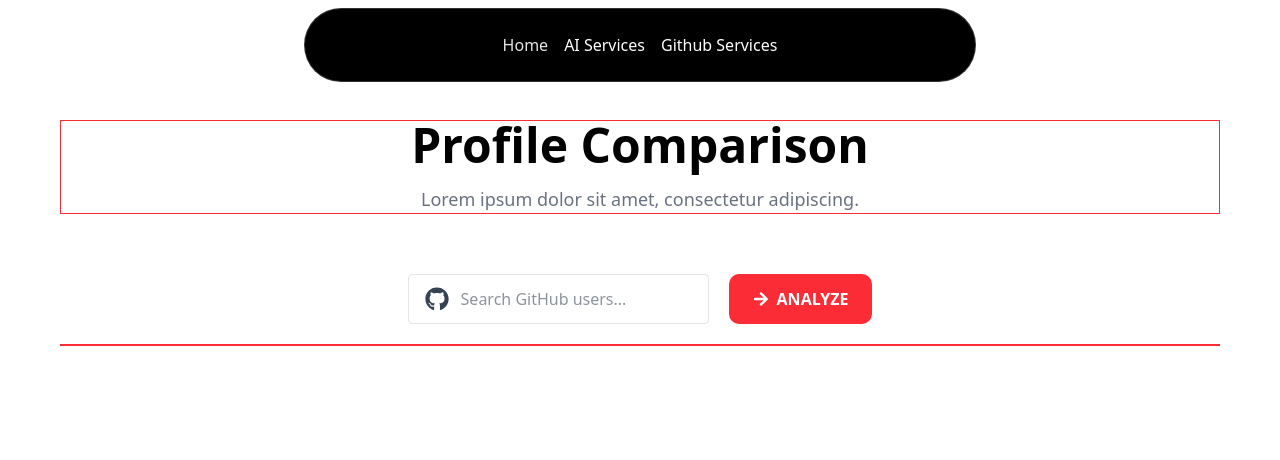
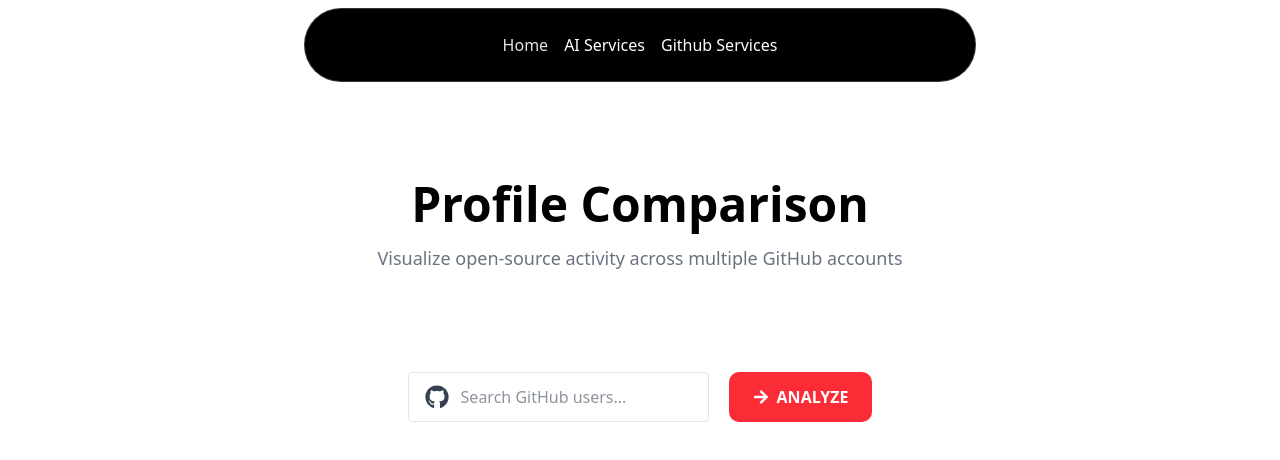
Before and after one commit to CMPT-276-SUMMER-2025/final-project-15-mountains, a Next.js app in the folder src/: page /profile_comparison in a window 1280 px wide. Shown: the top 460 px of the page. Built offline with nearby package versions, Linux system fonts and the light colour scheme.

Commit message:
Remove debug borders and update ComparisonHeader with meaningful description

```diff
--- a/src/app/profile_comparison/page.js
+++ b/src/app/profile_comparison/page.js
@@ -73,9 +73,9 @@ export default function ProfileComparison() {
     };
 
     return (
-        <div className="m-10 p-5 mt-25">
+        <div className="m-10 p-5 mt-40">
             <ComparisonHeader />
-            <div className="flex flex-col gap-5">
+            <div className="flex flex-col gap-15 mb-10">
                 <div className="flex justify-center">
                     <div className="flex flex-row justify-center w-1/3 gap-5">
                         <SearchBar onSelect={addUser} onRemove={removeUser} cache={cacheRef}/>
--- a/src/components/profile_comparison/ComparisonHeader.js
+++ b/src/components/profile_comparison/ComparisonHeader.js
@@ -2,12 +2,12 @@
 
 export default function ComparisonHeader() {
     return (
-        <div className="border border-red-500 text-center mb-15">
+        <div className="text-center mb-25">
             <h1 className="text-5xl font-extrabold text-black">
                 Profile Comparison
             </h1>
             <p className="text-gray-500 text-lg mt-4">
-                Lorem ipsum dolor sit amet, consectetur adipiscing.
+                Visualize open-source activity across multiple GitHub accounts
             </p>
         </div>
     );
--- a/src/components/profile_comparison/UserSlot.js
+++ b/src/components/profile_comparison/UserSlot.js
@@ -40,13 +40,13 @@ export default function UserSlot({ users, removeUser, onColorChange }) {
     };
 
     return (
-        <div className="border border-red-500 flex flex-wrap justify-center gap-5">
+        <div className="flex flex-wrap justify-center gap-5">
             {users.map((user, index) => {
                 colorMap[user.login] || getUserColorScheme(user.login);
                 return (
                     <div
                         key={index}
-                        className="border border-red-500 relative flex flex-col items-center gap-5 p-5"
+                        className="relative flex flex-col items-center gap-5 p-5"
                     >
                         <button
                             type="button"
@@ -60,9 +60,9 @@ export default function UserSlot({ users, removeUser, onColorChange }) {
                         <img
                             src={user.avatar_url}
                             alt={user.login}
-                            className="border-red-500 border-2 w-30 h-30 rounded-full"
+                            className="border border-gray-350 border-1 shadow-sm w-30 h-30 rounded-full"
                         />
-                        <p className="border border-red-500 mt-2 font-semibold">
+                        <p className="mt-2 font-semibold">
                             @{user.login}
                         </p>
 
```
